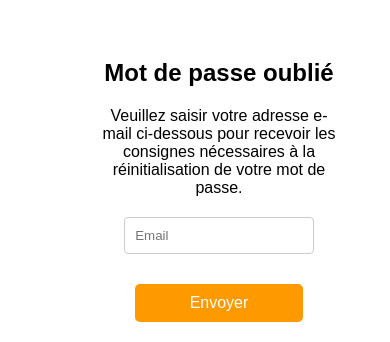
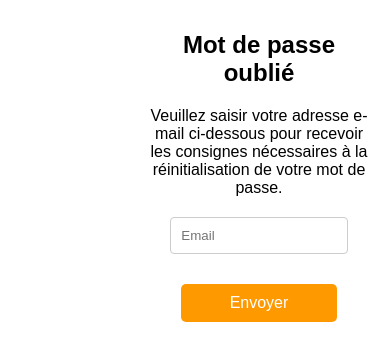
Before and after one commit to Ihs-b/ElitCar2.0, a PHP site: page /view/FrontEnd/view_page_23.php in a window 390 px wide. Shown: the part 522-864 px from the top of the page. Run offline with PHP 8.4, Linux system fonts and the light colour scheme; data that the repository does not hold is empty.

Commit message:
Update view_page_23.php

```diff
--- a/view/FrontEnd/view_page_23.php
+++ b/view/FrontEnd/view_page_23.php
@@ -46,14 +46,16 @@ require('view_Template.php');
             margin-top: 60px; /* Ajoute une marge supérieure pour éviter de recouvrir la navbar */
         }
         .left-section{
-            width: 50%;
+            max-width: 30%;
             padding: 40px;
+            margin-left: 80px;
         }
         .right-section {
             width: 50%;
             background-image: url('login-pro.jpg'); /* Remplacez par le chemin de votre image */
             background-size: cover;
             background-position: center;
+            margin-left: 120px;
         }
         .form-container {
             margin-top: 100px;
@@ -99,7 +101,7 @@ require('view_Template.php');
                height: 100vh;
             }
             .left-section{
-                width: 70%;
+                max-width: 70%;
                 padding: 20px;
             }
             .right-section {
```
